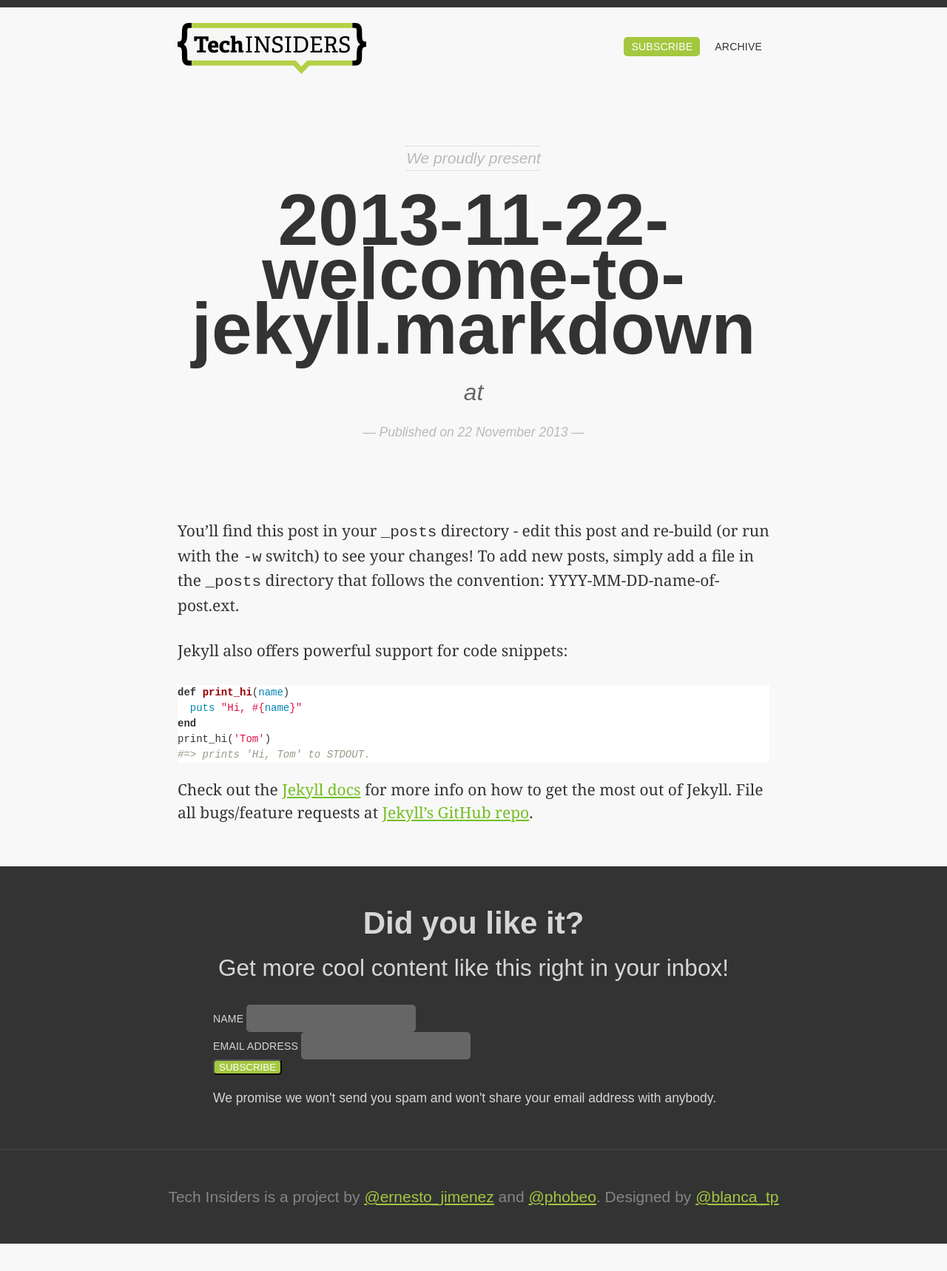
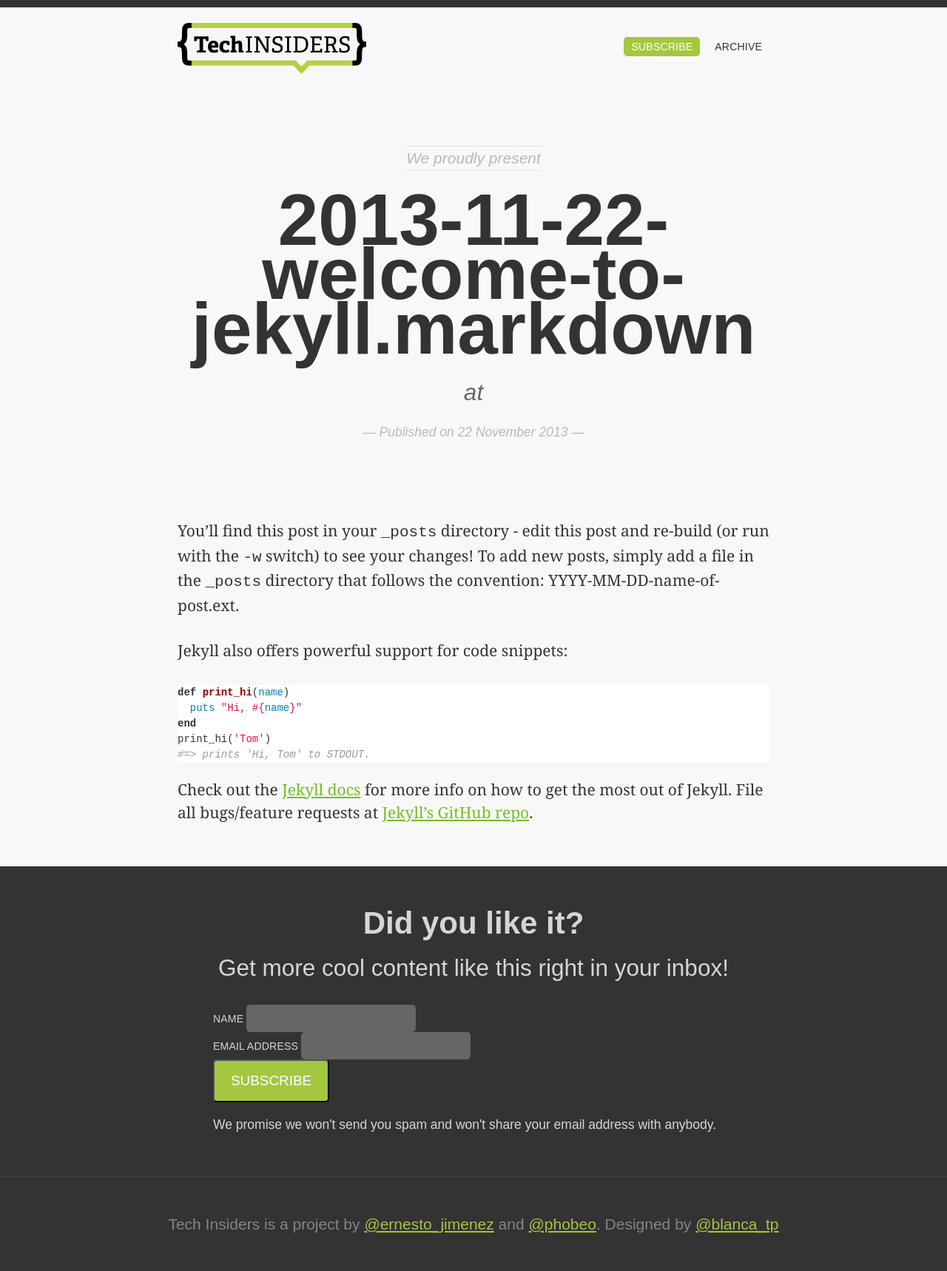
Before and after one commit to localistico/techinsiders.io, a Jekyll site: the page built from _posts/2013-11-22-welcome-to-jekyll.markdown, in a window 1280 px wide. Shown: the whole page at 74% size. Built offline with Jekyll 4.4.1, drawn with Linux system fonts in a browser that asks for light colours; Markdown is read by kramdown in place of the engine named in the settings; comment, search, counter and statistics services are not loaded; before the commit the page ends 1681 px from its top, so only the background shows below that.

Commit message:
Updated styling for mobile devices

```diff
--- a/css/main.css
+++ b/css/main.css
@@ -25,8 +25,8 @@
   -webkit-border-radius: 5px;
   -moz-border-radius: 5px;
   border-radius: 5px;
+  font-family: "adelle", Arial, Helvetica, 'Trebuchet MS',  sans-serif;
   line-height: 2em;
-  font-family: "adelle", Arial, Helvetica, 'Trebuchet MS',  sans-serif;
   font-size: 1.25em;
   color: #fff;
   font-weight: 300;
@@ -39,9 +39,13 @@
 	-moz-border-radius: 5px;
 	border-radius: 5px;
   font-family: "adelle", Arial, Helvetica, 'Trebuchet MS',  sans-serif;
+  line-height: 2em;
+  font-size: 1.35em;
   text-transform: uppercase;
   font-weight: 300;
+  padding: 8px 22px;
   outline: none;
+  height: auto;
 }
 
 #mc_embed_signup form input[type="submit"]:hover, #mc_embed_signup form input[type="submit"]:active {
@@ -356,22 +360,22 @@
 }
 
 @media screen and (max-width: 800px) {
-  div.site {
+  div.site, div.header, article, .subscribe_cta {
     min-width: 0px;
     width: 100%;
     -webkit-box-sizing: border-box; /* Safari/Chrome, other WebKit */
     -moz-box-sizing: border-box;    /* Firefox, other Gecko */
     box-sizing: border-box;         /* Opera/IE 8+ */
+  }
+  div.site {
     /*margin: 2em;*/
   }
   div.header{
-    min-width: 0px;
-    width: 100%;
-    -webkit-box-sizing: border-box; /* Safari/Chrome, other WebKit */
-    -moz-box-sizing: border-box;    /* Firefox, other Gecko */
-    box-sizing: border-box;         /* Opera/IE 8+ */
     padding: 1em;
     /*margin: 2em;*/
+  }
+  .subscribe_cta {
+    padding: 4em 1em;
   }
   h1 {
     font-size: 2.5em;
@@ -383,6 +387,11 @@
     width: 100%;
     min-width: 0px;
     margin: 0px;
-    padding: 1em;
+    padding: 2em;
   }
 }
+@media screen and (max-width: 500px) {
+  #mc_embed_signup form input[type="submit"] {
+    width: 100%;
+  }
+}
```
